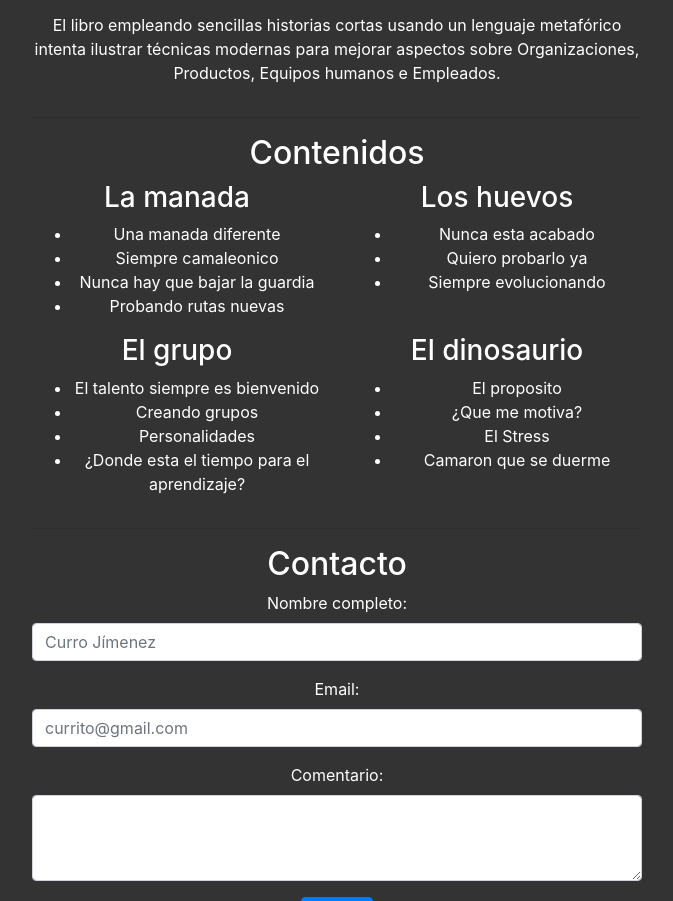
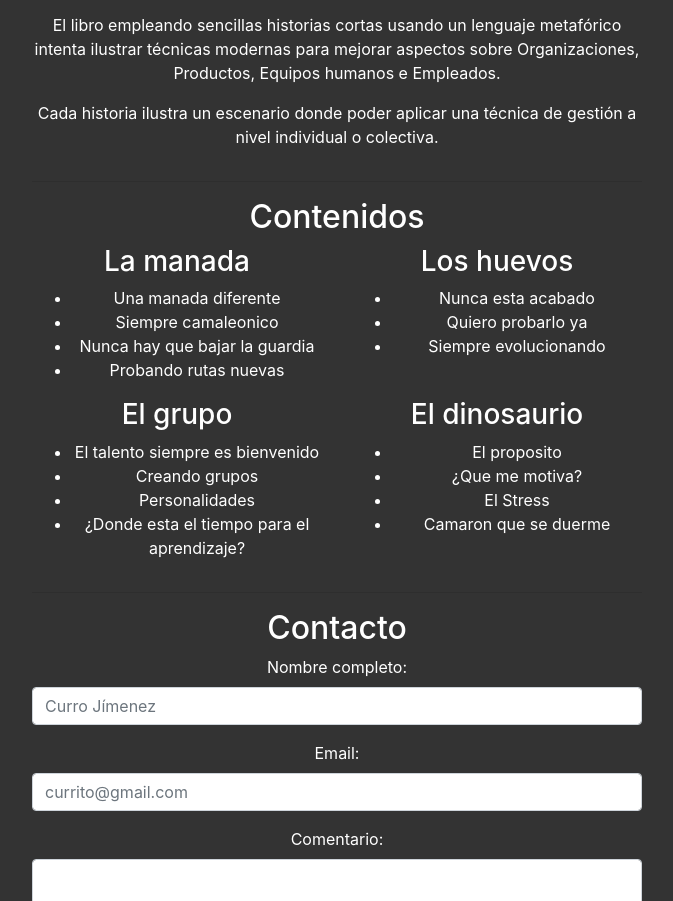
Before and after one commit to jabrena/misdinosaurios.info, a website: page docs/index.html in a window 1280 px wide. Shown: the part 919-1820 px from the top of the page, without its empty margins (303-976 px from the left). Drawn offline with Linux system fonts and the light colour scheme.

Commit message:
Minor change

```diff
--- a/docs/index.html
+++ b/docs/index.html
@@ -63,7 +63,7 @@
                 Los Dinosaurios (Lagartos terribles), término acuñado por Sir Richard Owen en 1841,
                 dominaron el planeta tierra hace 200 millones de años gracias a sus cualidades físicas excepcionales
                 hasta que 66 millones de años atrás, un meteorito colisionó con la tierra en la península del Yucatán
-                iniciando un proceso extinción de global de vida en todo el planeta que derivó en la desaparición
+                iniciando un proceso extinción de global de vida que derivó en la desaparición
                 de este tipo de vertebrados en el planeta.
               </p>
               <p>
@@ -74,6 +74,10 @@
               <p>
                 El libro empleando sencillas historias cortas usando un lenguaje metafórico intenta ilustrar
                 técnicas modernas para mejorar aspectos sobre Organizaciones, Productos, Equipos humanos e Empleados.
+              </p>
+              <p>
+                Cada historia ilustra un escenario donde poder aplicar una técnica de gestión a nivel individual
+                o colectiva.
               </p>
             </div>
           </div>
```
Also changed, not shown: src/html/index.html (+5 -1 lines).
